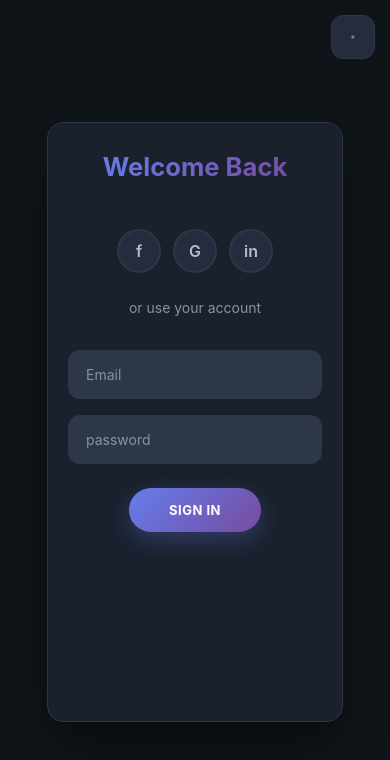
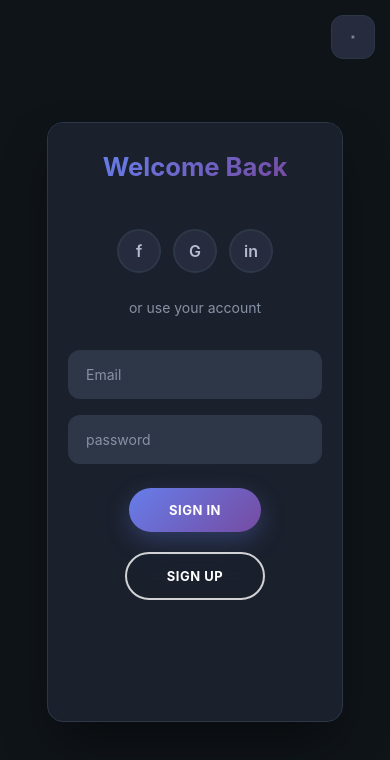
Before and after one commit to vedanth2174/Student-Dashboard, a React (Vite) app in the folder frontend/my-app/: page /login in a window 390 px wide. Shown: the top 760 px of the page. Built offline with nearby package versions, Linux system fonts and the light colour scheme.

Commit message:
added responsiveness to login and signup form

```diff
--- a/frontend/my-app/src/components/AuthPage.css
+++ b/frontend/my-app/src/components/AuthPage.css
@@ -519,3 +519,17 @@ body[data-theme="light"] {
 ::-webkit-scrollbar-thumb:hover {
   background: var(--secondary-gradient);
 }
+
+
+
+/* Mobile-only toggles — doesn't change any desktop styling */
+.mobile-toggle {
+  display: none;
+  margin-top: 20px;
+}
+
+@media (max-width: 768px) {
+  .mobile-toggle {
+    display: inline-block;
+  }
+}
--- a/frontend/my-app/src/components/AuthPage.jsx
+++ b/frontend/my-app/src/components/AuthPage.jsx
@@ -6,6 +6,7 @@ import './AuthPage.css';
 const AuthPage = () => {
   const [isSignUp, setIsSignUp] = useState(false);
   const [isDarkMode, setIsDarkMode] = useState(true);
+  const [isMobile, setIsMobile] = useState(false);
   const navigate = useNavigate();
   const [formData, setFormData] = useState({
     name: '',
@@ -17,6 +18,14 @@ const AuthPage = () => {
     // Apply theme to document root
     document.documentElement.setAttribute('data-theme', isDarkMode ? 'dark' : 'light');
   }, [isDarkMode]);
+
+  // track viewport width so we only render mobile toggles on <768px
+  useEffect(() => {
+    const checkMobile = () => setIsMobile(window.innerWidth < 768);
+    checkMobile();
+    window.addEventListener('resize', checkMobile);
+    return () => window.removeEventListener('resize', checkMobile);
+  }, []);
 
   const handleInputChange = (e) => {
     setFormData({
@@ -49,18 +58,20 @@ const AuthPage = () => {
       console.log(result);
       if(response.ok){
         localStorage.setItem("token", result.token);
-        console.log("kay mg bhava kasa challa");
         navigate("/dashboard"); // redirect after login
-      }
-      else{
+      } else {
         alert(result);
       }
-
     }
   };
 
-  const toggleMode = () => {
-    setIsSignUp(!isSignUp);
+  // explicit setters so we don't accidentally flip incorrectly
+  const openSignUp = () => {
+    setIsSignUp(true);
+    setFormData({ name: '', email: '', pass: '' });
+  };
+  const openSignIn = () => {
+    setIsSignUp(false);
     setFormData({ name: '', email: '', pass: '' });
   };
 
@@ -81,15 +92,9 @@ const AuthPage = () => {
           <div className="auth-form">
             <h1>Create Account</h1>
             <div className="social-container">
-              <div className="social">
-                <span>f</span>
-              </div>
-              <div className="social">
-                <span>G</span>
-              </div>
-              <div className="social">
-                <span>in</span>
-              </div>
+              <div className="social"><span>f</span></div>
+              <div className="social"><span>G</span></div>
+              <div className="social"><span>in</span></div>
             </div>
             <span className="form-subtitle">or use your email for registration</span>
             <div className="input-group">
@@ -110,7 +115,7 @@ const AuthPage = () => {
                 className="form-input"
               />
               <input
-                type="pass"
+                type="password"
                 name="pass"
                 placeholder="password"
                 value={formData.pass}
@@ -119,6 +124,16 @@ const AuthPage = () => {
               />
             </div>
             <button onClick={handleSubmit} className="auth-button">SIGN UP</button>
+
+            {/* Mobile-only: show Sign In button under Sign Up form */}
+            {isMobile && (
+              <button
+                className="ghost-button mobile-toggle"
+                onClick={openSignIn}
+              >
+                SIGN IN
+              </button>
+            )}
           </div>
         </div>
 
@@ -127,15 +142,9 @@ const AuthPage = () => {
           <div className="auth-form">
             <h1>Welcome Back</h1>
             <div className="social-container">
-              <div className="social">
-                <span>f</span>
-              </div>
-              <div className="social">
-                <span>G</span>
-              </div>
-              <div className="social">
-                <span>in</span>
-              </div>
+              <div className="social"><span>f</span></div>
+              <div className="social"><span>G</span></div>
+              <div className="social"><span>in</span></div>
             </div>
             <span className="form-subtitle">or use your account</span>
             <div className="input-group">
@@ -148,7 +157,7 @@ const AuthPage = () => {
                 className="form-input"
               />
               <input
-                type="pass"
+                type="password"
                 name="pass"
                 placeholder="password"
                 value={formData.pass}
@@ -157,24 +166,34 @@ const AuthPage = () => {
               />
             </div>
             <button onClick={handleSubmit} className="auth-button">SIGN IN</button>
+
+            {/* Mobile-only: show Sign Up button under Sign In form */}
+            {isMobile && (
+              <button
+                className="ghost-button mobile-toggle"
+                onClick={openSignUp}
+              >
+                SIGN UP
+              </button>
+            )}
           </div>
         </div>
 
-        {/* Overlay Container */}
+        {/* Overlay Container (unchanged) */}
         <div className="overlay-container">
           <div className="overlay">
             <div className="overlay-panel overlay-left">
               <div className="overlay-content">
                 <h1>Welcome Back!</h1>
                 <p>To keep connected with us please login with your personal info</p>
-                <button className="ghost-button" onClick={toggleMode}>SIGN IN</button>
+                <button className="ghost-button" onClick={openSignIn}>SIGN IN</button>
               </div>
             </div>
             <div className="overlay-panel overlay-right">
               <div className="overlay-content">
                 <h1>Hello, Friend!</h1>
                 <p>Enter your personal details and start your journey with us</p>
-                <button className="ghost-button" onClick={toggleMode}>SIGN UP</button>
+                <button className="ghost-button" onClick={openSignUp}>SIGN UP</button>
               </div>
             </div>
           </div>
```
